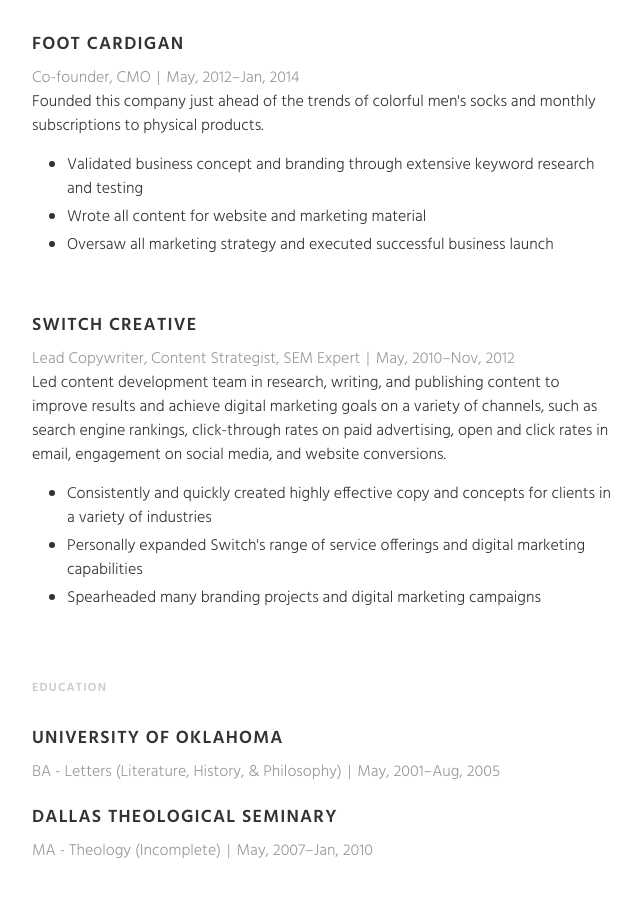
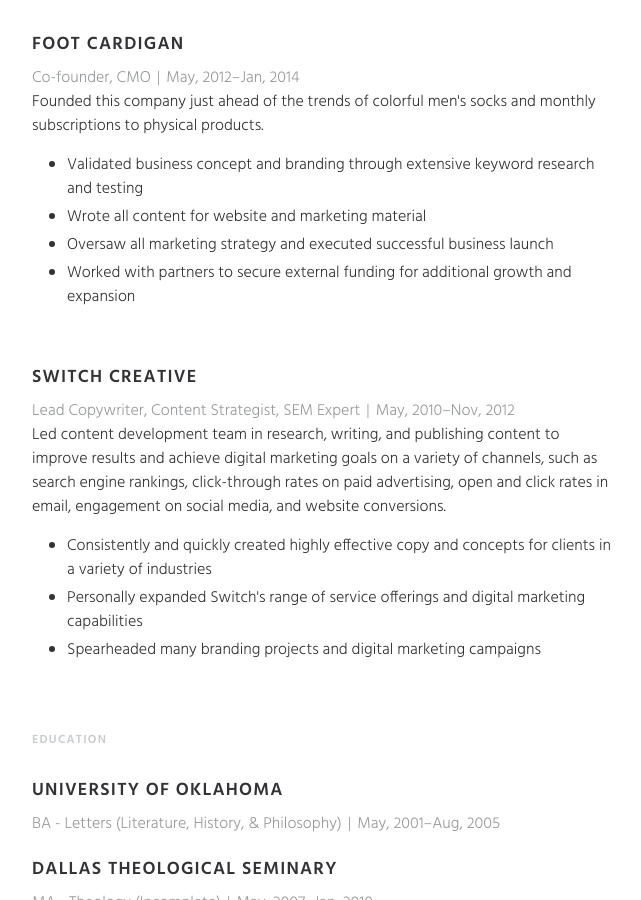
Before and after one commit to mattfredfry/mattfredfry.github.io, a Jekyll site: the page built from resume.html, in a window 1280 px wide and 900 px high, scrolled down 2690 px. Shown: the whole window, without its empty margins (318-959 px from the left). Built offline with Jekyll 4.4.1, drawn with Linux system fonts in a browser that asks for light colours; nearby versions of some CDN libraries.

Commit message:
Adding line to FC for pagination

```diff
--- a/resume.html
+++ b/resume.html
@@ -109,7 +109,9 @@
             <ul class="section-highlights">
               <li class="section-highlight">Validated business concept and branding through extensive keyword research and testing</li>
               <li class="section-highlight">Wrote all content for website and marketing material</li>
-              <li class="section-highlight">Oversaw all marketing strategy and executed successful business launch </li>
+              <li class="section-highlight">Oversaw all marketing strategy and executed successful business launch</li>
+              <li class="section-highlight">Worked with partners to secure external funding for additional growth and expansion</li>
+
             </ul>
           </li>
           <li class="sr-section-item">
```
